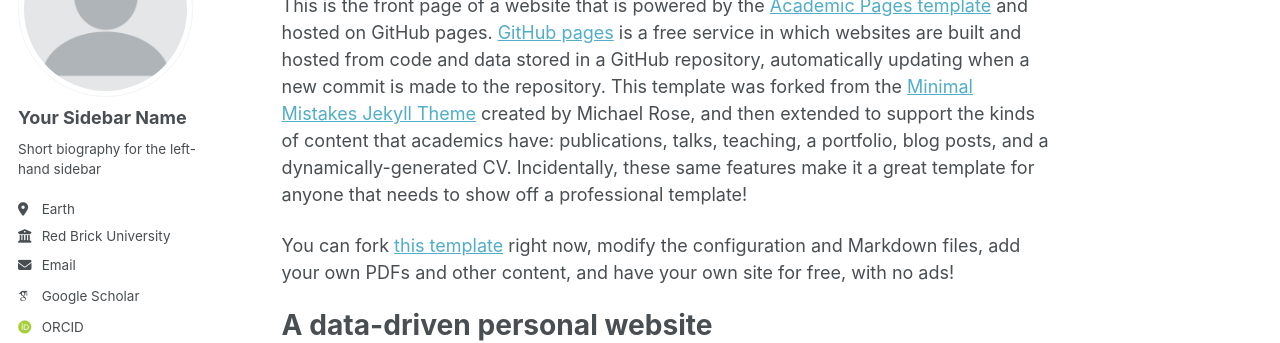
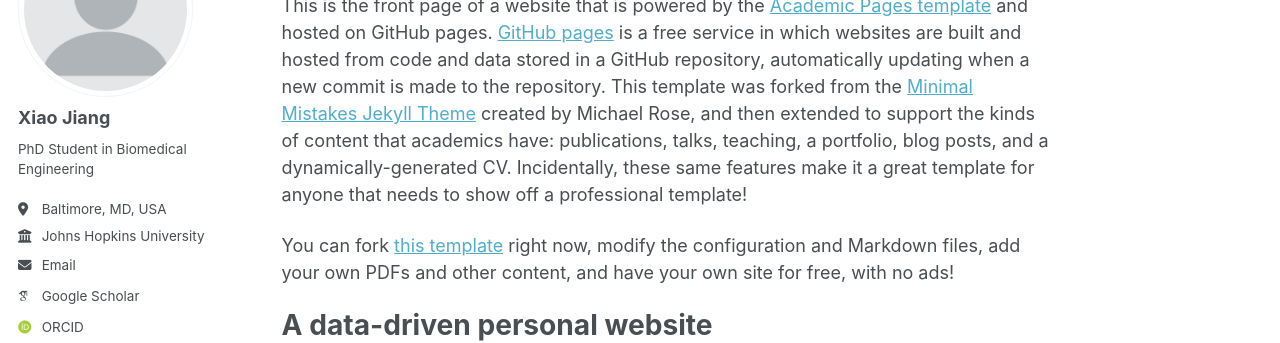
Before and after one commit to Xiao-Jiang-22/Xiao-Jiang-22.github.io, a Jekyll site: the page built from _pages/about.md, in a window 1280 px wide. Shown: the part 177-520 px from the top of the page. Built offline with Jekyll 4.4.1, drawn with Linux system fonts in a browser that asks for light colours; some web fonts are replaced; a script bundle is joined from its source files by our own code; library files that are not in the unit come from our copies.

Commit message:
Update _config.yml

```diff
--- a/_config.yml
+++ b/_config.yml
@@ -24,21 +24,21 @@
 author:
   # Biographic information
   avatar           : "profile.png"
-  name             : "Your Sidebar Name"
+  name             : "Xiao Jiang"
   pronouns         : # example: "she/her"
-  bio              : "Short biography for the left-hand sidebar"
-  location         : "Earth"
-  employer         : "Red Brick University"
+  bio              : "PhD Student in Biomedical Engineering"
+  location         : "Baltimore, MD, USA"
+  employer         : "Johns Hopkins University"
   uri              : # URL
-  email            : "none@example.org"
+  email            : "xjiang43@jhu.edu"
 
   # Academic websites
   academia         : # URL
   arxiv            : # URL - Update with the correct link to your profile
-  googlescholar    : "https://scholar.google.com/citations?user=PS_CX0AAAAAJ"
+  googlescholar    : "https://scholar.google.com/citations?user=JQ2Au3QAAAAJ&hl=en"
   inspire-hep      : # URL
   impactstory      : # URL
-  orcid            : "https://orcid.org/yourorcidurl"
+  orcid            : "https://orcid.org/0000-0002-5996-8070"
   semantic         : # URL
   ssrn             : # URL
   pubmed           : "https://www.ncbi.nlm.nih.gov/pubmed/?term=john+snow"
@@ -51,7 +51,7 @@
   bitbucket        : # Username - Update with your username on the site
   codepen          : # Username
   dribbble         : # Username
-  github           : "academicpages"
+  github           : "https://github.com/Xiao-Jiang-22"
   kaggle           : # Username
   stackoverflow    : # User number or user number and name (i.e., use "1" or "1/jeff-atwood")
 
```
